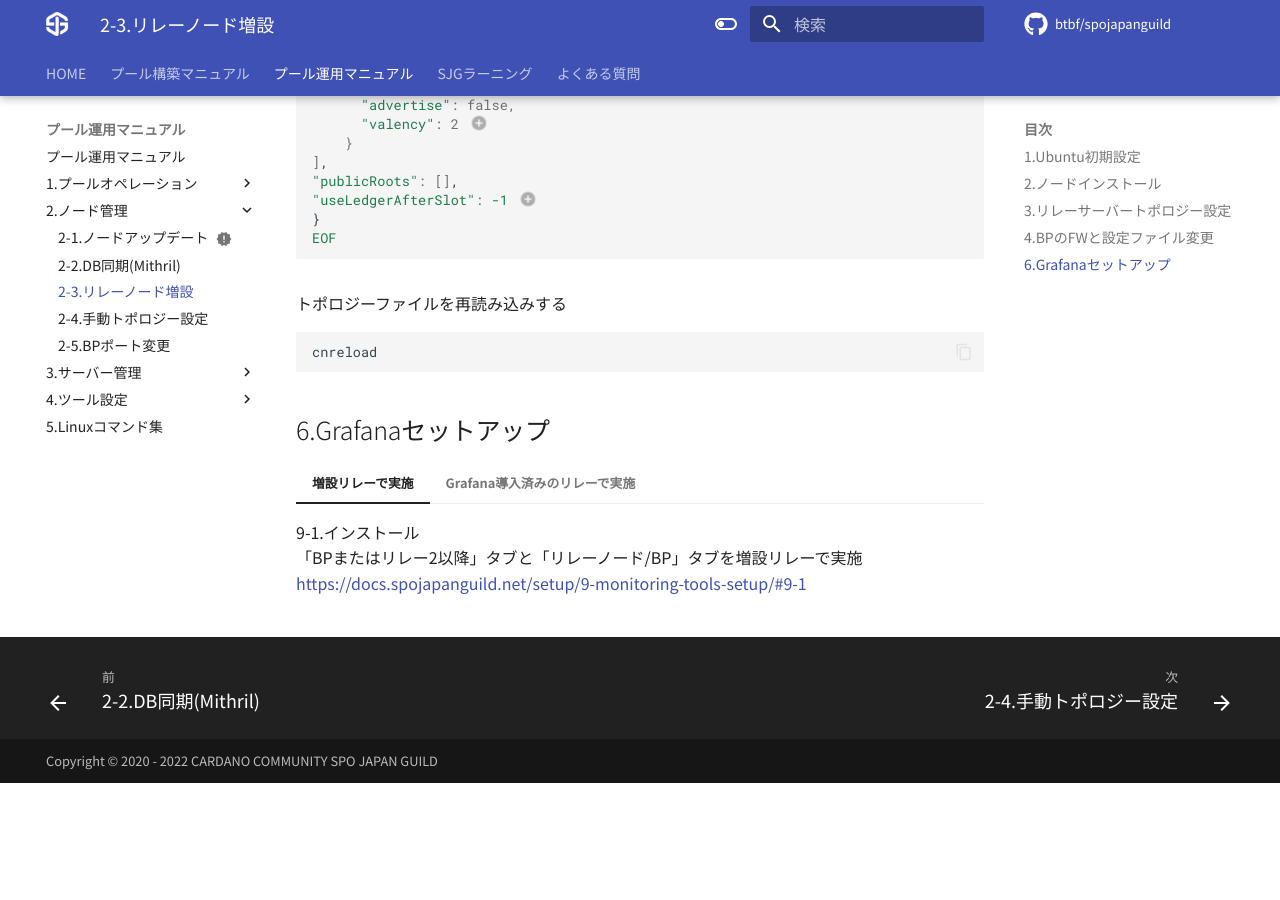
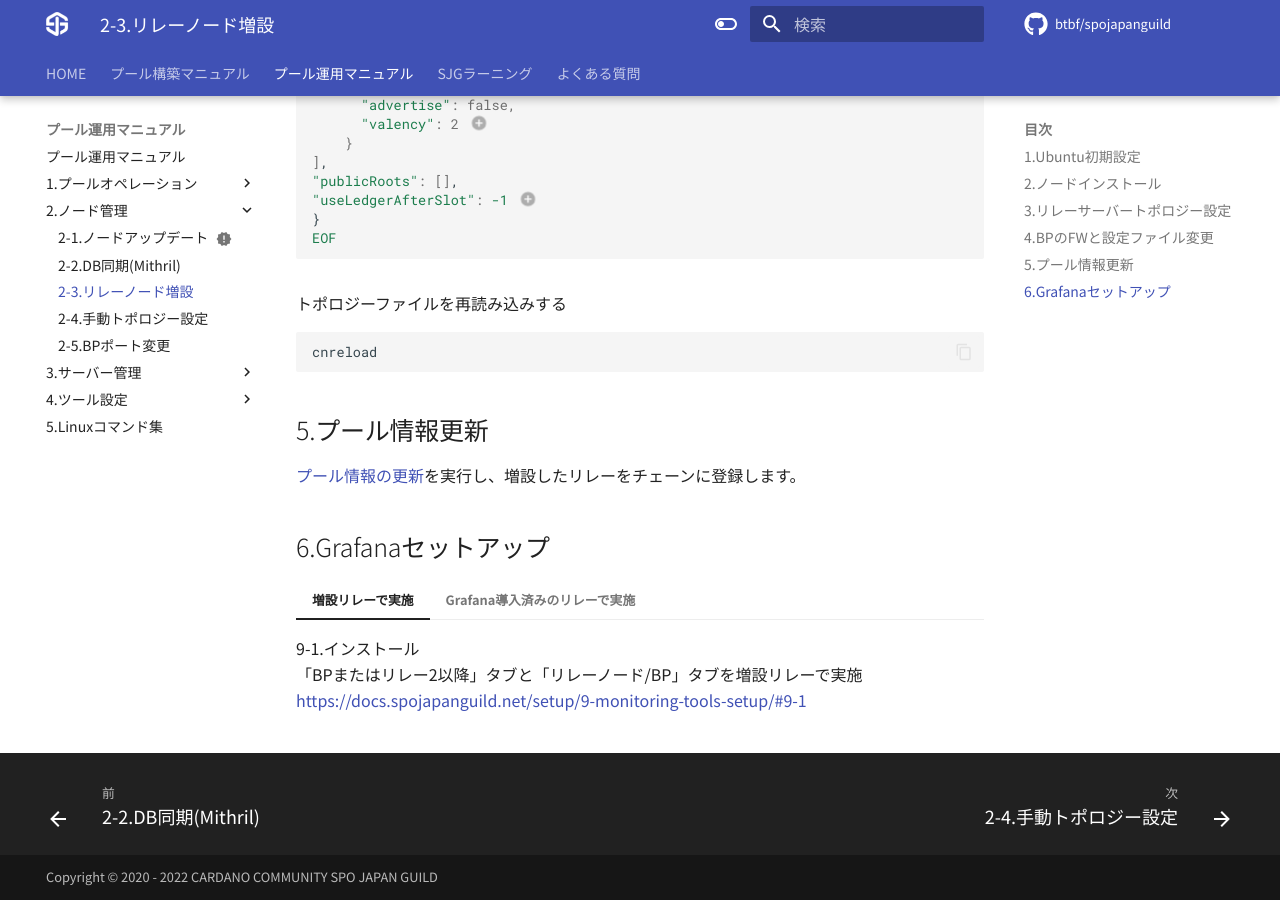
Before and after one commit to btbf/spojapanguild, an MkDocs documentation site: the page built from docs/operation/add-relay.md, in a window 1280 px wide and 900 px high, scrolled down 1188 px. Built offline with MkDocs 1.6.1 and Material for MkDocs 9.7.7, drawn with Linux system fonts in a browser that asks for light colours; comment, search, counter and statistics services are not loaded; before the commit the page ends 1971 px from its top, so only the background shows below that.

Commit message:
リレー増設にプール情報登録作業を追加

````diff
--- a/docs/operation/add-relay.md
+++ b/docs/operation/add-relay.md
@@ -67,6 +67,9 @@
 cnreload
 ```
 
+## 5.プール情報更新
+
+[プール情報の更新](../operation/cert-update.md)を実行し、増設したリレーをチェーンに登録します。
 
 ## 6.Grafanaセットアップ
 
````
